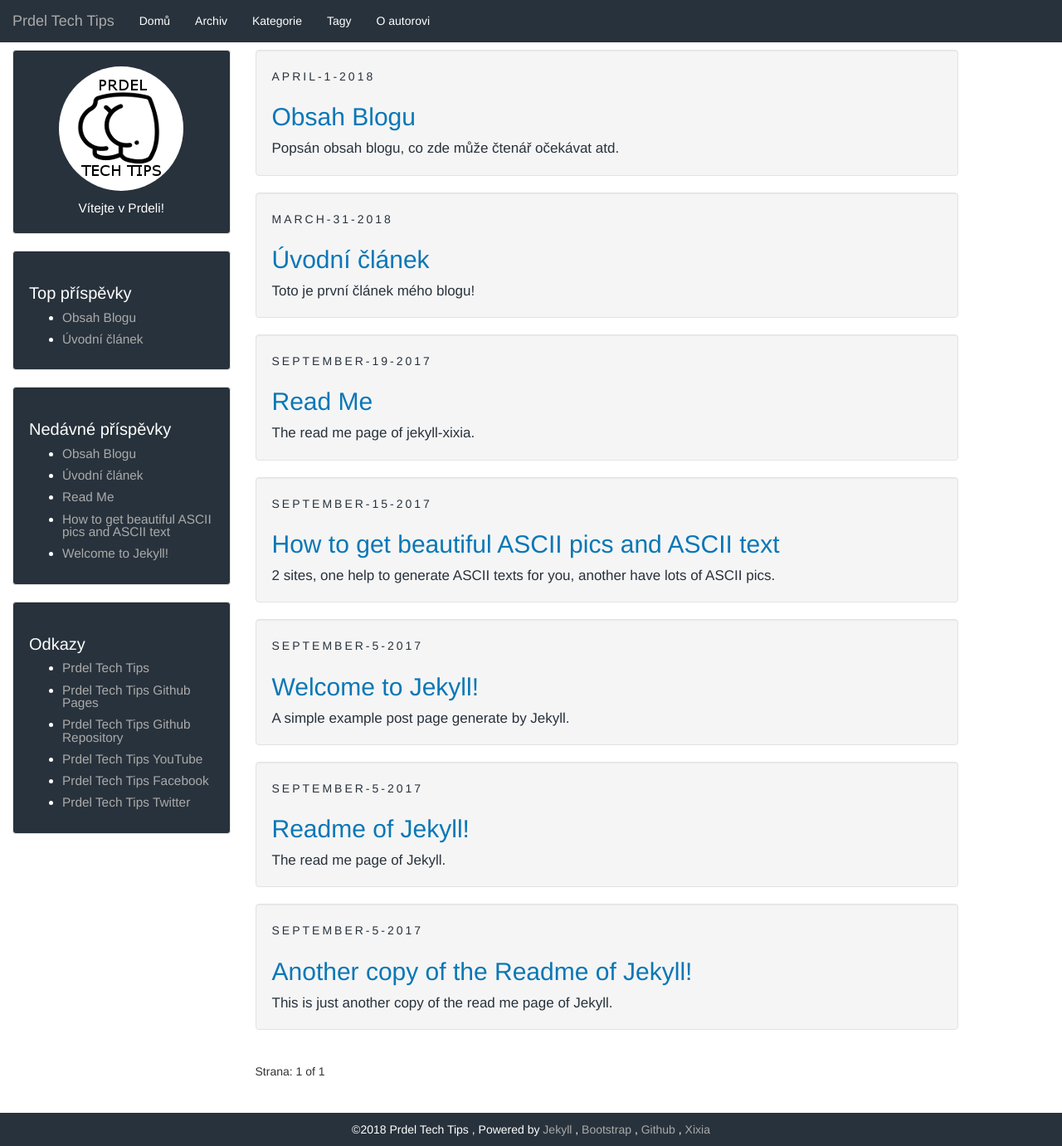
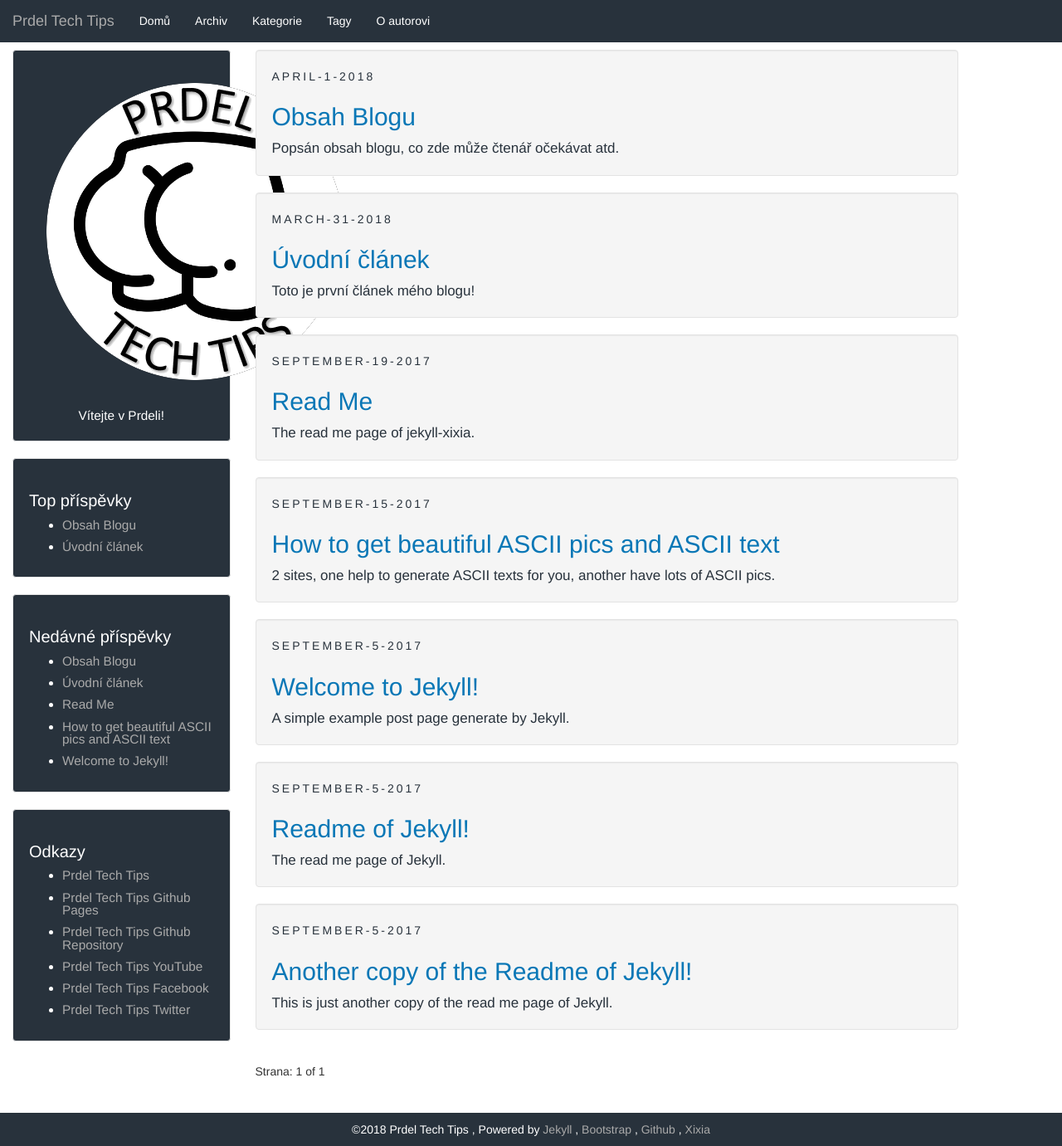
Before and after one commit to prdeltechtips/PrdelTechTips, a Jekyll site: the page built from index.html, in a window 1280 px wide and 1381 px high. Shown: the whole window at 83% size. Built offline with Jekyll 4.4.1, drawn with Linux system fonts in a browser that asks for light colours; the list of posts is cut into pages by our own code.

Commit message:
Update sidebar.html

```diff
--- a/_includes/sidebar.html
+++ b/_includes/sidebar.html
@@ -2,7 +2,7 @@
 <div class="sidebar well">
     <header class="sidebar-header" role="banner">
         <a href="{{ site.baseurl }}/">
-            <img src="{{ site.baseurl }}/assets/images/prdeltechtips.gif" class="img-circle" />
+            <img src="{{ site.baseurl }}/assets/images/favicon.png" class="img-circle" />
         </a>
         <!--
         <h3 class="title">
```
